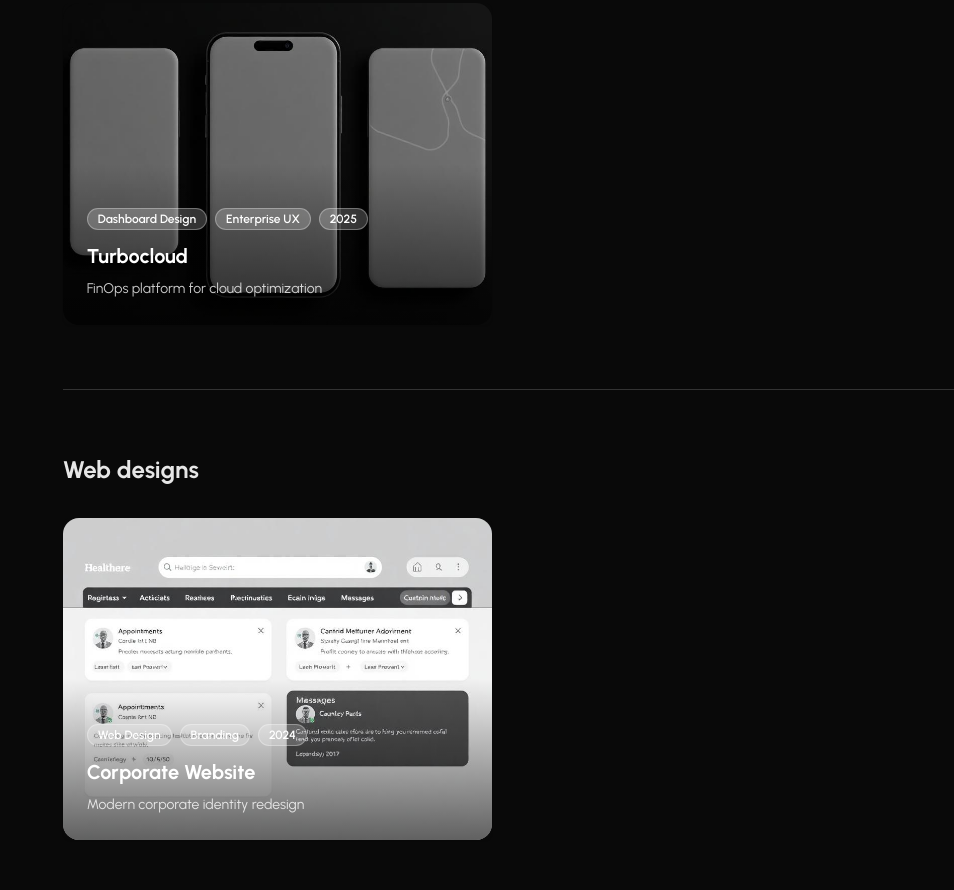
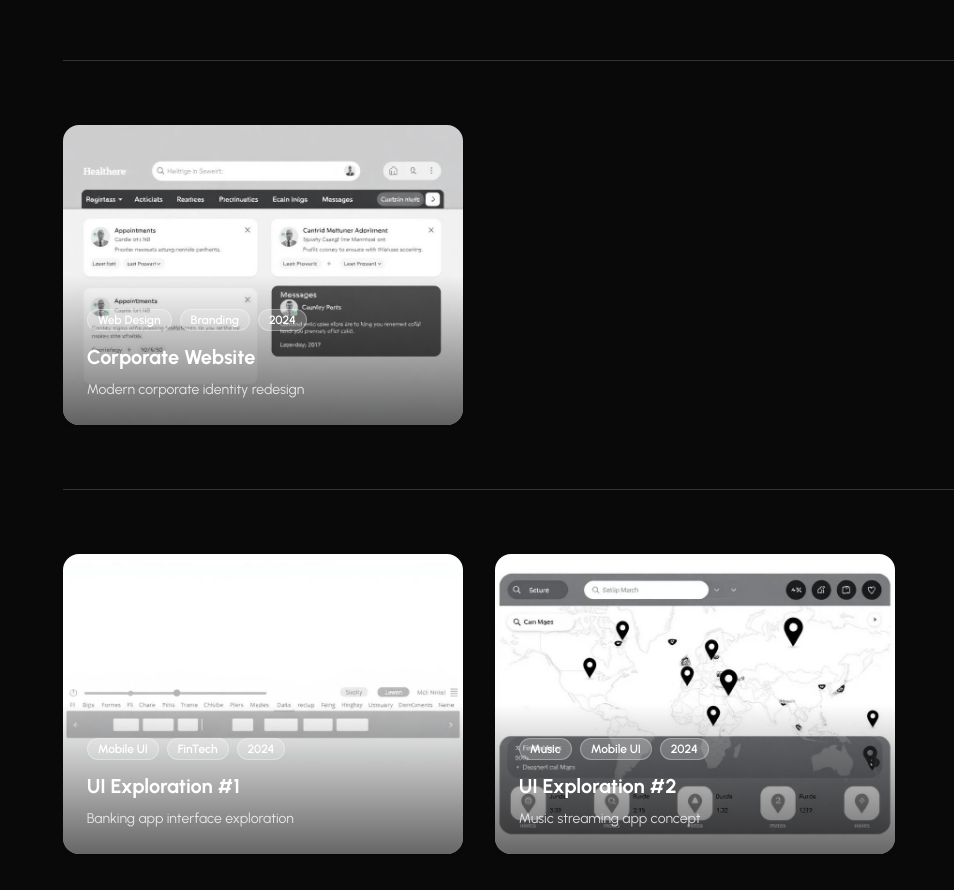
Before and after one commit to davidtellis-github/david-tellis-craft, a React (Vite) app: page /portfolio in a window 1280 px wide. Shown: the part 2900-3790 px from the top of the page, without its empty margins (326-1280 px from the left). Built offline with nearby package versions, Linux system fonts and the light colour scheme.

Commit message:
Refactor portfolio navigation and layout
- Adjusted navigation bar to be sticky and positioned lower.
- Removed section headers for a cleaner look.
- Enabled horizontal scrolling for sections with two or more project cards.
- Set navigation bar's z-index to 56 for proper layering.

```diff
--- a/src/components/portfolio/PortfolioNav.tsx
+++ b/src/components/portfolio/PortfolioNav.tsx
@@ -47,7 +47,7 @@ const PortfolioNav: React.FC<PortfolioNavProps> = ({ activeCategory, onCategoryC
   return (
     <nav
       aria-label="Portfolio navigation"
-      className={`hidden lg:block sticky top-0 h-svh w-[min(18rem,24vw)] ml-6 transition-opacity duration-300 ${
+      className={`hidden lg:block sticky top-32 h-[calc(100vh-8rem)] w-[min(18rem,24vw)] ml-6 z-[56] transition-opacity duration-300 ${
         isVisible ? "opacity-100" : "opacity-0 pointer-events-none"
       }`}
     >
--- a/src/pages/Portfolio.tsx
+++ b/src/pages/Portfolio.tsx
@@ -212,9 +212,57 @@ const Portfolio = () => {
           {getAllProjectsByCategory().map((categoryData, categoryIndex) => (
             <div key={categoryData.category}>
               {/* Category Section */}
-              <div id={`category-${categoryData.category}`} className="scroll-mt-20">
-                <h2 className="text-2xl font-bold text-foreground mb-8">{categoryData.label}</h2>
-                <div className="grid md:grid-cols-2 lg:grid-cols-2 gap-8 mb-16">
+              <div id={`category-${categoryData.category}`} className="scroll-mt-32 mb-16">
+                {categoryData.projects.length >= 2 ? (
+                  // Horizontal scroll for 2+ cards
+                  <div className="overflow-x-auto pb-4">
+                    <div className="flex gap-8 w-max">
+                      {categoryData.projects.map((project) => (
+                        <Link
+                          key={project.id}
+                          to={project.link}
+                          className="group block w-[400px] flex-shrink-0"
+                        >
+                          <Card className="overflow-hidden border-0 bg-transparent hover:scale-105 transition-transform duration-300">
+                            <div className="relative overflow-hidden rounded-2xl aspect-[4/3]">
+                              <img
+                                src={project.image}
+                                alt={project.title}
+                                className="w-full h-full object-cover"
+                              />
+                              <div className="absolute inset-0 bg-gradient-to-t from-black/60 via-transparent to-transparent" />
+
+                              {/* Content overlay */}
+                              <div className="absolute bottom-6 left-6 right-6">
+                                <div className="flex flex-wrap gap-2 mb-3">
+                                  {project.tags.map((tag) => (
+                                    <Badge key={tag} variant="secondary" className="text-xs bg-white/20 text-white border-white/30">
+                                      {tag}
+                                    </Badge>
+                                  ))}
+                                </div>
+
+                                <h3 className="text-xl font-bold text-white mb-2">
+                                  {project.title}
+                                </h3>
+                                <p className="text-sm text-white/80 leading-relaxed">
+                                  {project.tagline}
+                                </p>
+                              </div>
+
+                              {/* Arrow icon */}
+                              <div className="absolute top-4 right-4 w-8 h-8 bg-white/20 backdrop-blur-sm rounded-full flex items-center justify-center opacity-0 group-hover:opacity-100 transition-opacity duration-300">
+                                <ArrowUpRight className="w-4 h-4 text-white" />
+                              </div>
+                            </div>
+                          </Card>
+                        </Link>
+                      ))}
+                    </div>
+                  </div>
+                ) : (
+                  // Single card layout
+                  <div className="w-[400px]">
                     {categoryData.projects.map((project) => (
                       <Link
                         key={project.id}
@@ -257,6 +305,7 @@ const Portfolio = () => {
                       </Link>
                     ))}
                   </div>
+                )}
               </div>
 
               {/* Divider line between categories (except after last category) */}
```
Lines whose indentation alone changed are shown as unchanged.
